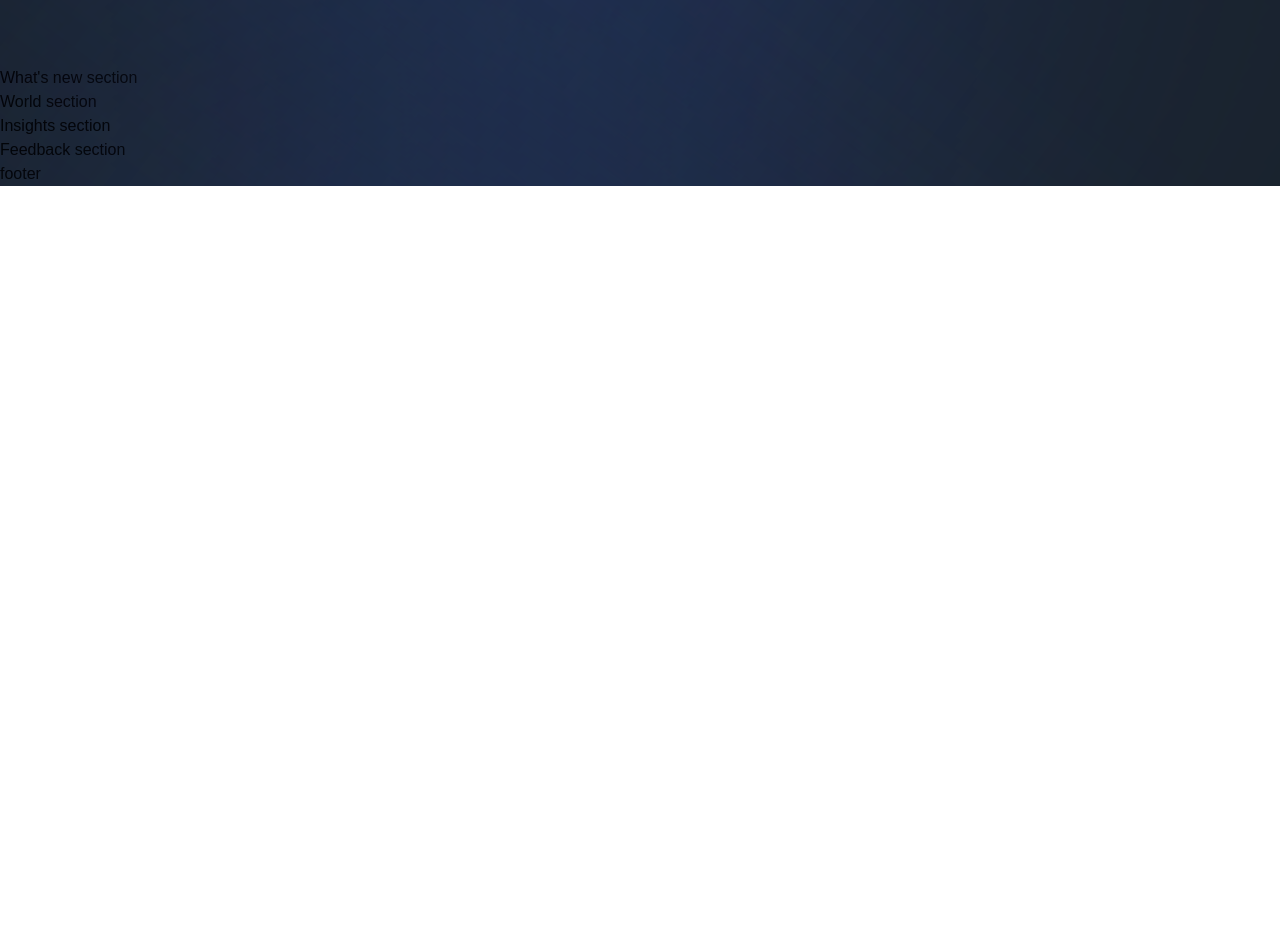
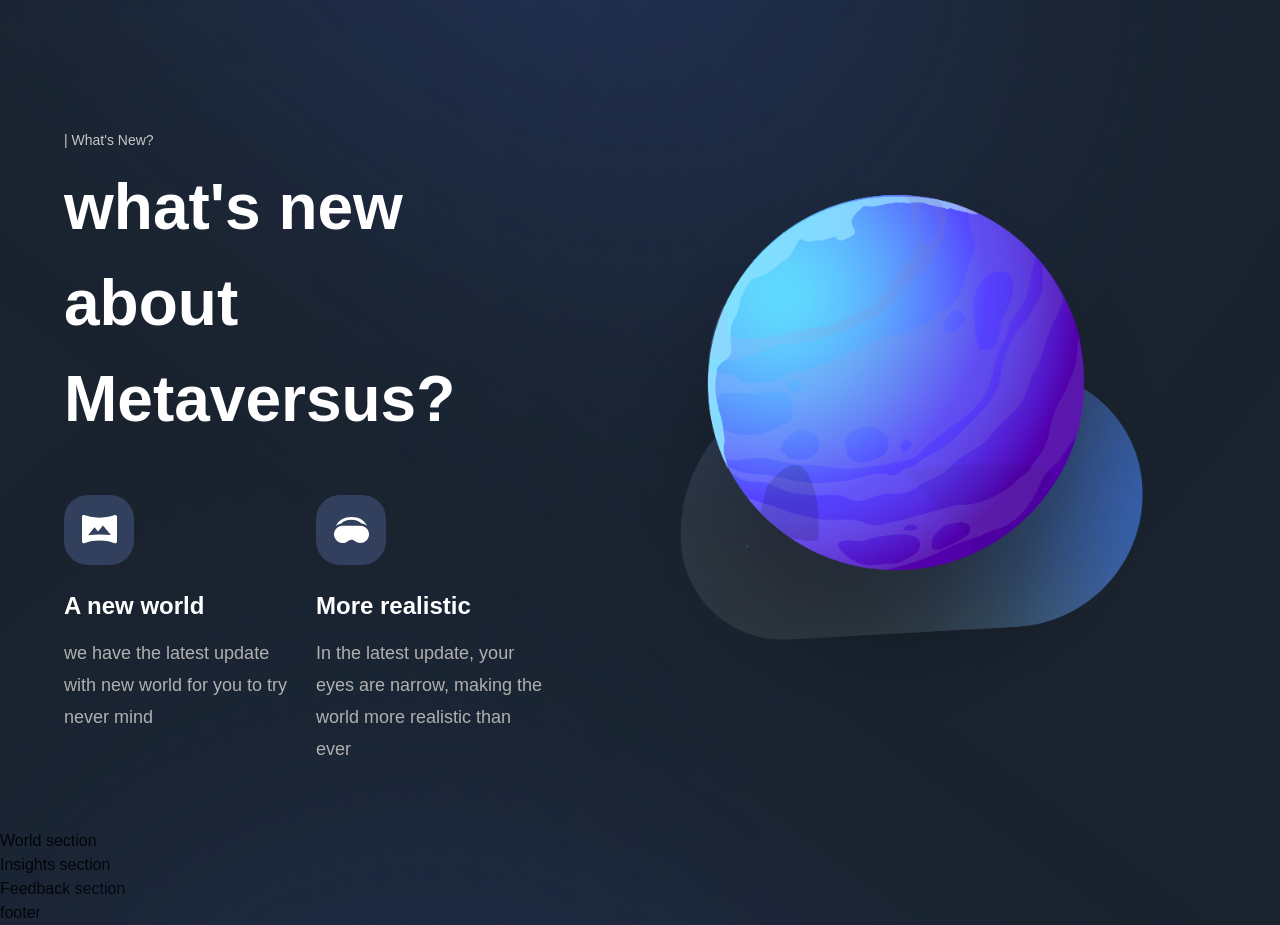
Before and after one commit to vacom13/project-metaverse, a Next.js app: page / in a window 1280 px wide. Shown: the part 3380-4305 px from the top of the page. Before the commit the page ends 3566 px from the top, so only its background shows below. Built offline with nearby package versions, Linux system fonts and the light colour scheme; a web font is replaced by a local one.

Commit message:
What's New Section

```diff
--- a/components/NewFeatures.jsx
+++ b/components/NewFeatures.jsx
@@ -1,6 +1,18 @@
-const NewFeatures = () => (
-  <div>
-    New Features
+import styles from "../styles";
+
+const NewFeatures = ({ imgUrl, title, subtitle }) => (
+  <div className="flex-1 flex flex-col sm:max-w-[250px] min-w-[210px]">
+    <div
+      className={`${styles.flexCenter} w-[70px] h-[70px] rounded-[24px] bg-[#323f5d]`}
+    >
+      <img src={imgUrl} alt="icon" className="w-1/2 h-1/2 object-contain" />
+    </div>
+    <h2 className="mt-[26px] font-bold text-[24px] leading-[30px] text-white">
+      {title}
+    </h2>
+    <p className="flex-1 mt-[16px] font-normal text-[18px] text-[#B0B0B0] leading-[32px]">
+      {subtitle}
+    </p>
   </div>
 );
 
--- a/sections/WhatsNew.jsx
+++ b/sections/WhatsNew.jsx
@@ -1,8 +1,42 @@
-'use client';
+"use client";
+import { motion } from "framer-motion";
+import { TypingText, TitleText, NewFeatures } from "../components";
+import styles from "../styles";
+import { staggerContainer, fadeIn, planetVariants } from "../utils/motion";
+import { newFeatures } from "../constants";
 
 const WhatsNew = () => (
-  <section>
-    What's new section
+  <section className={`${styles.paddings} relative z-10`}>
+    <motion.div
+      variants={staggerContainer}
+      initial="hidden"
+      whileInView="show"
+      viewport={{ once: false, amount: 0.25 }}
+      className={`${styles.innerWidth} mx-auto flex lg:flex-row flex-col gap-8`}
+    >
+      <motion.div
+        variants={fadeIn("right", "tween", 0.2, 1)}
+        className="flex-[0.75] flex justify-center flex-col"
+      >
+        <TypingText title="| What's New?" />
+        <TitleText title={<>what's new about Metaversus?</>} />
+        <div className="mt-[48px] flex flex-wrap justify-between gap-[24px]">
+          {newFeatures.map((feature) => (
+            <NewFeatures key={feature.title} {...feature} />
+          ))}
+        </div>
+      </motion.div>
+      <motion.div
+        variants={planetVariants("right")}
+        className={`flex-1 ${styles.flexCenter}`}
+      >
+        <img
+          src="/whats-new.png"
+          alt="get-started"
+          className="w-[90%] h-[90%] object-contain"
+        />
+      </motion.div>
+    </motion.div>
   </section>
 );
 
```
